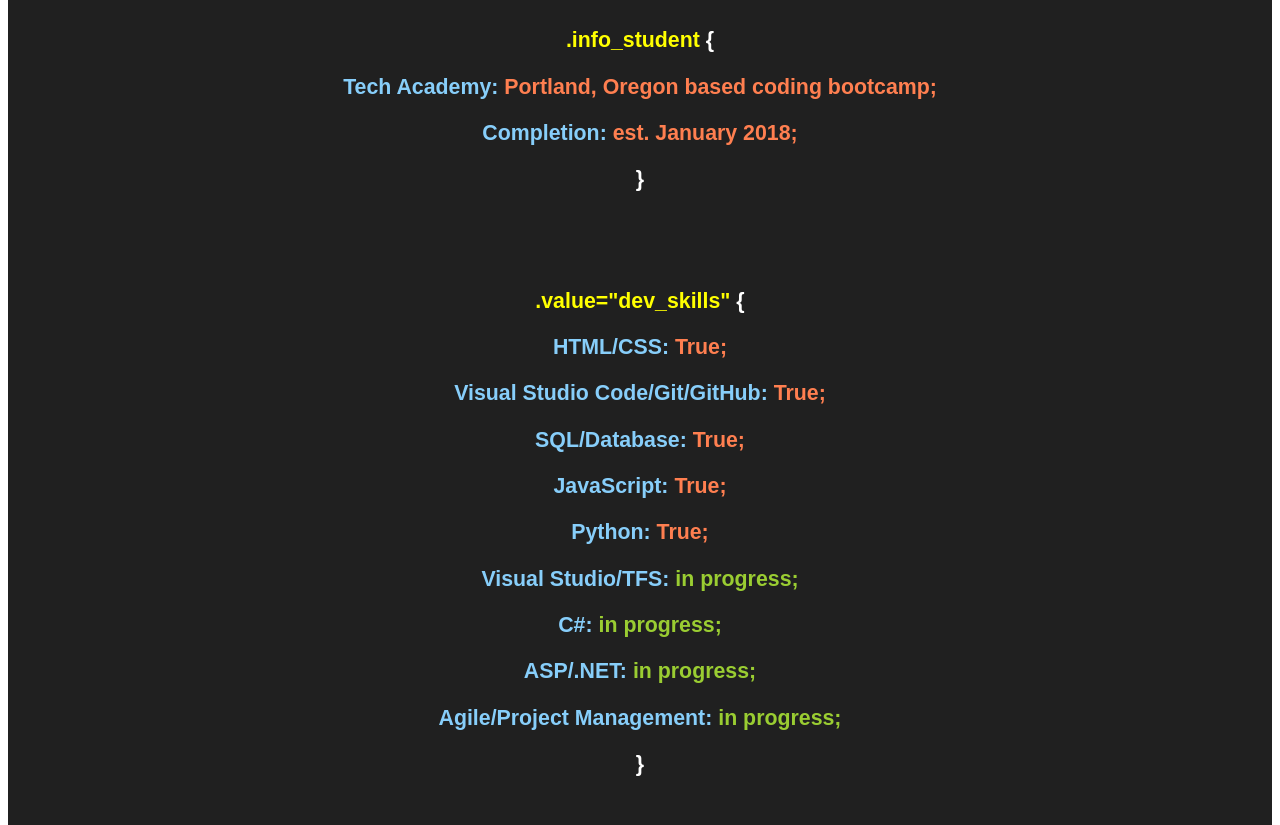
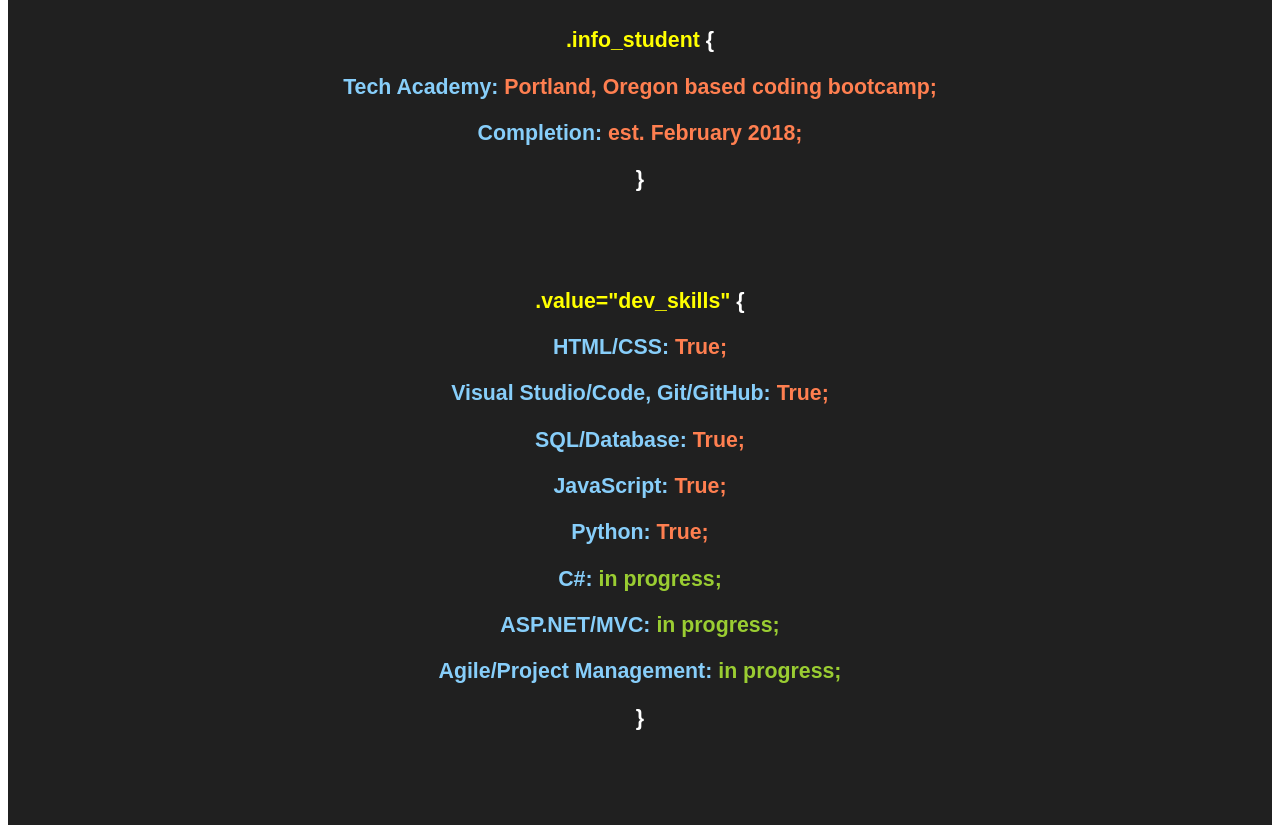
Before and after one commit to SandyGlantz/SandyGlantz.github.io, a plain HTML site: page index.html in a window 1280 px wide. Shown: the part 830-1655 px from the top of the page. Drawn offline with nearby package versions, Linux system fonts and the light colour scheme; a script that the page names is missing.

Commit message:
removed dup skill

```diff
--- a/index.html
+++ b/index.html
@@ -14,7 +14,8 @@
 
 
 <!-- Bootstrap ================
-    Leaving out for now; causing site to have white borders :-/
+    Leaving out for now; causing site to have white borders ...
+        addressing with CSS * background color doesn't give allow rotating backgrounds :-/
 
     <link rel="stylesheet" href="https://maxcdn.bootstrapcdn.com/bootstrap/4.0.0-alpha.6/css/bootstrap.min.css" integrity="sha384-rwoIResjU2yc3z8GV/NPeZWAv56rSmLldC3R/AZzGRnGxQQKnKkoFVhFQhNUwEyJ" crossorigin="anonymous">
 
@@ -65,7 +66,7 @@
 
             <p><a href="#mark">
                 <span class="leftBlue">Marketing:</span>
-                <span class="rightOrange">master;</span></a></p>
+                <span class="rightOrange">master;</span></a></p> <!--  Opt: Digital & Traditional -->
 
             <p><a href="#portfolio">  <!-- this needs content update !! -->
                 <span class="leftBlue">Problem:</span>
@@ -107,7 +108,7 @@
                 <span class="rightOrange">Portland, Oregon based coding bootcamp;</span></p>
 
             <p><span class="leftBlue">Completion:</span>
-                <span class="rightOrange">est. January 2018;</span></p>
+                <span class="rightOrange">est. February 2018;</span></p>
 
             <span style=color:white>&#125</span>
 
@@ -124,7 +125,7 @@
             <p> <span class="leftBlue">HTML/CSS:</span>
                 <span class="rightOrange">True;</span></p>
 
-            <p> <span class="leftBlue">Visual Studio Code/Git/GitHub:</span>
+            <p> <span class="leftBlue">Visual Studio/Code, Git/GitHub:</span>
                 <span class="rightOrange">True;</span></p>
 
             <p><span class="leftBlue">SQL/Database:</span> <span class="rightOrange">True;</span></p>
@@ -133,11 +134,9 @@
 
             <p><span class="leftBlue">Python:</span>  <span class="rightOrange">True;</span></p>
 
-            <p><span class="leftBlue">Visual Studio/TFS:</span> <span style=color:yellowgreen>in progress;</span></p>
-
             <p><span class="leftBlue">C#:</span> <span style=color:yellowgreen>in progress;</span></p>
 
-            <p><span class="leftBlue">ASP/.NET:</span> <span style=color:yellowgreen>in progress;</span></p>
+            <p><span class="leftBlue">ASP.NET/MVC:</span> <span style=color:yellowgreen>in progress;</span></p>
 
             <p><span class="leftBlue">Agile/Project Management:</span> <span style=color:yellowgreen>in progress;</span></p>
 
```
